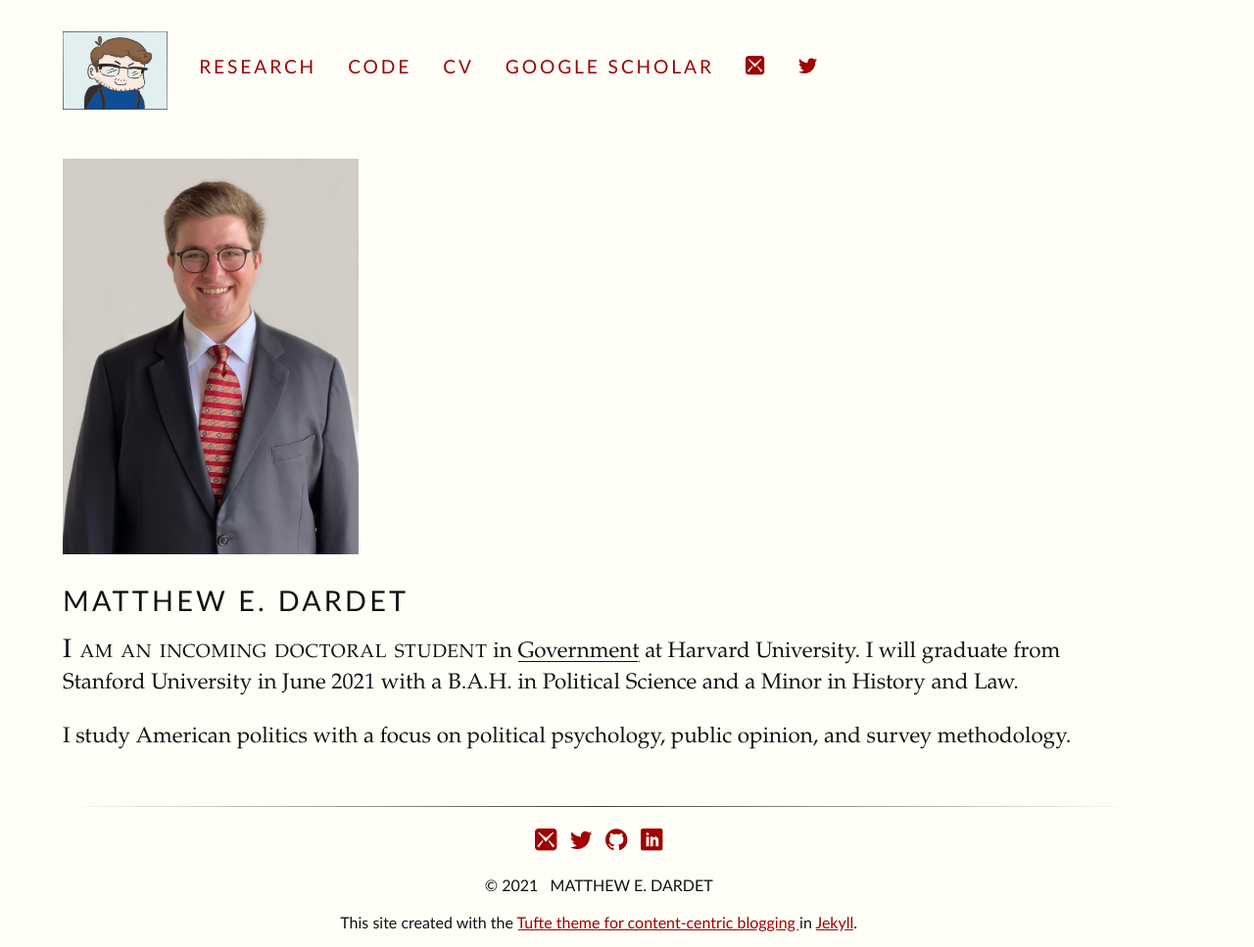
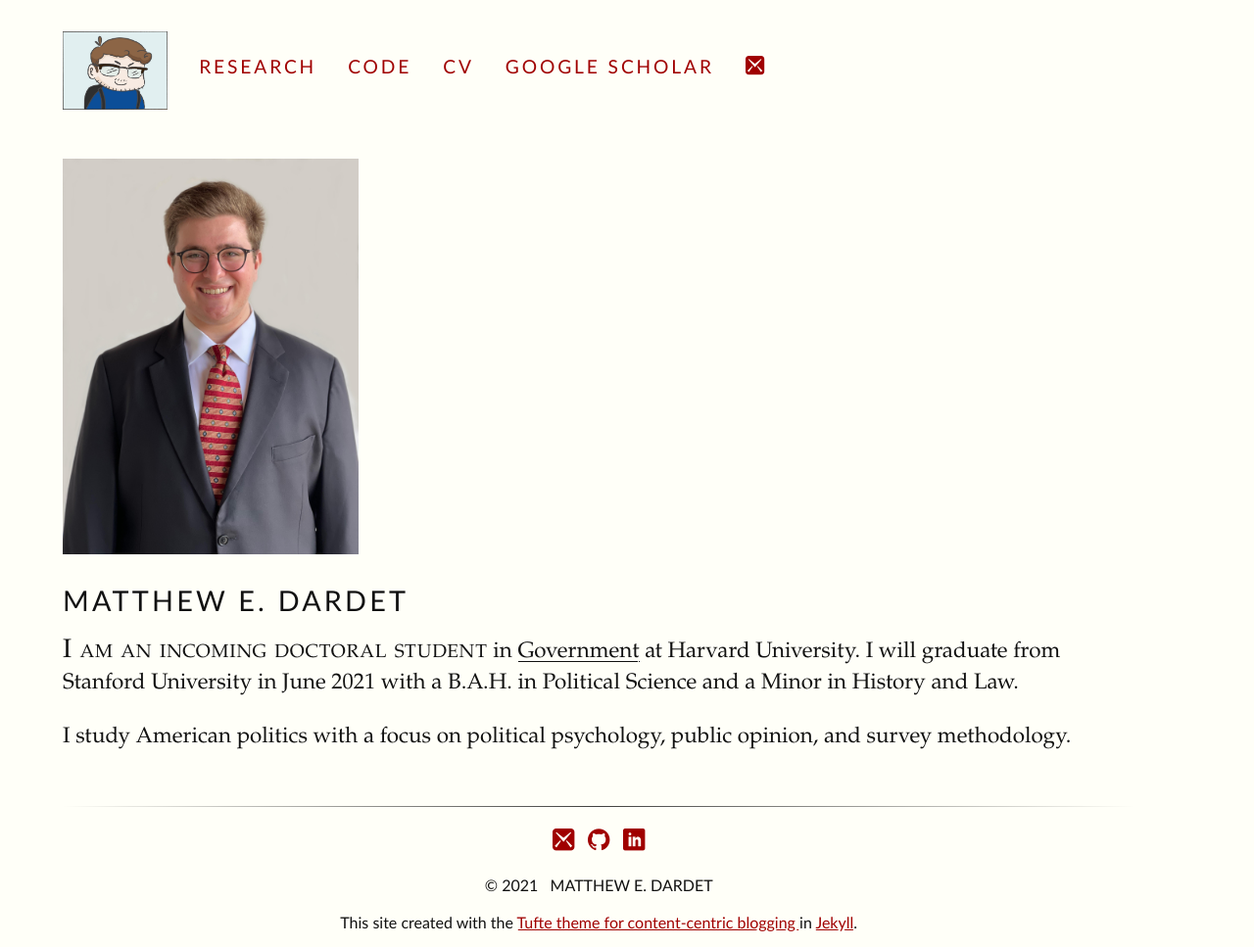
Before and after one commit to matthewdardet/matthewdardet.github.io, a Jekyll site: the page built from index.html, in a window 1280 px wide. Shown: the whole page at 98% size. Built offline with Jekyll 4.4.1, drawn with Linux system fonts in a browser that asks for light colours; some web fonts are replaced.

```diff
--- a/_data/social.yml
+++ b/_data/social.yml
@@ -1,5 +1,3 @@
-- link: https://twitter.com/DardetMatthew
-  icon: icon-twitter
 - link: https://github.com/matthewdardet
   icon: icon-github
 - link: https://www.linkedin.com/in/matthew-dardet-485749131/
--- a/_includes/header.html
+++ b/_includes/header.html
@@ -7,6 +7,5 @@
 		<a href="assets/(CV) Matthew E. Dardet.pdf">CV</a>
 		<a href="https://scholar.google.com/citations?user=p5FGWZYAAAAJ&hl=en">Google Scholar</a>
                 <a href="mailto:matthewdardet@gmail.com"><span class="icon-mail3"></span></a>
-  		<a href="https://twitter.com/DardetMatthew"><span class="icon-twitter"></span></a>
 	</nav>
 </header>
```
